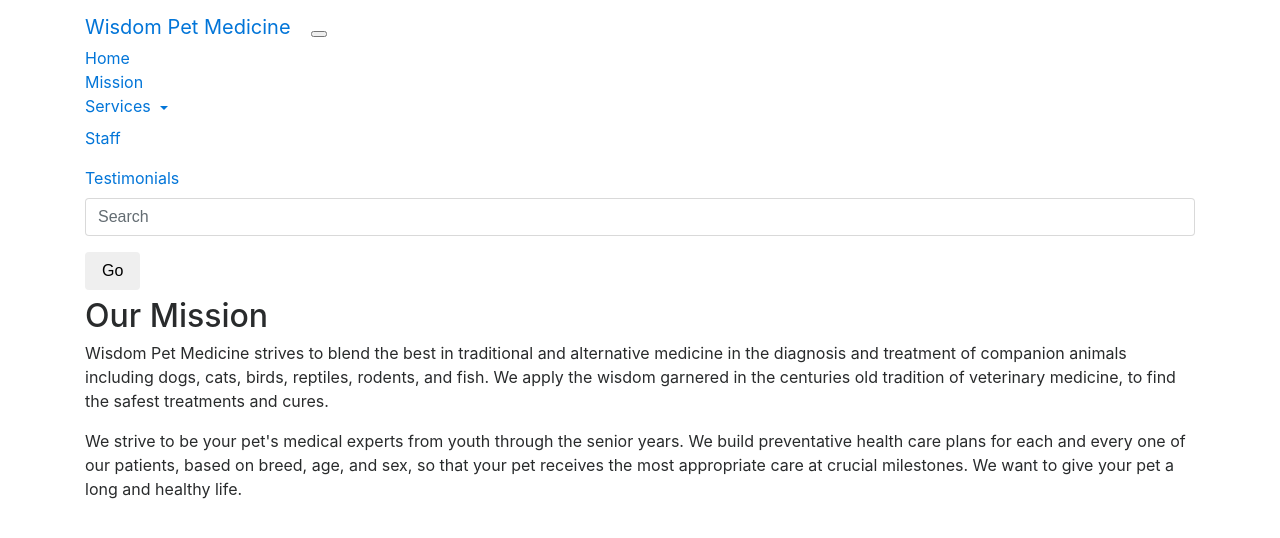
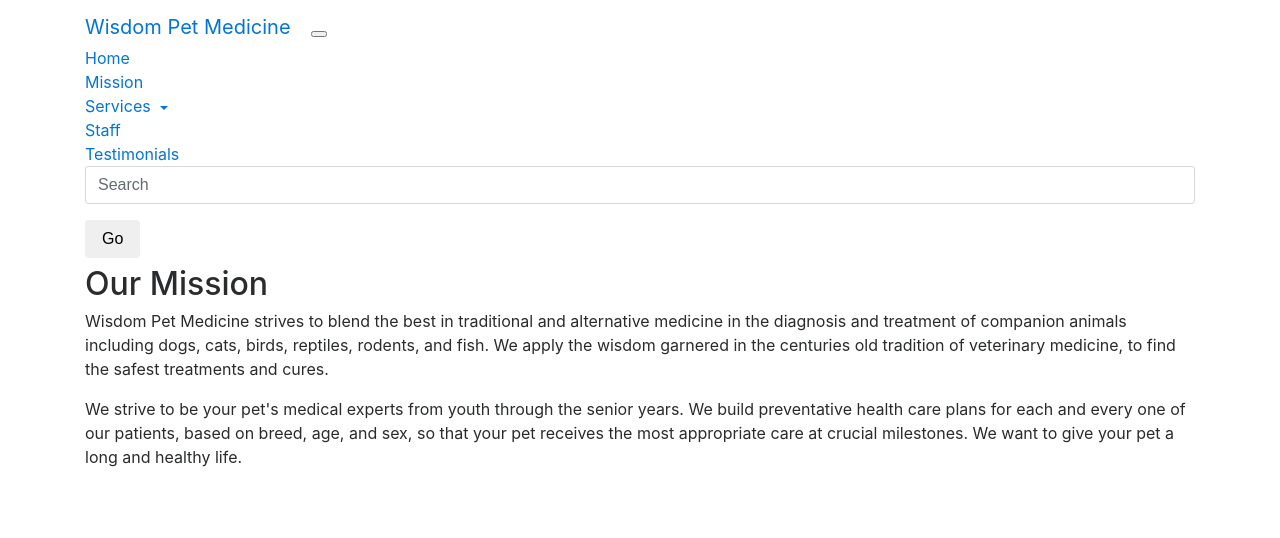
Before and after one commit to planetoftheweb/boot4new, a website: page builds/bootstrap/index.html in a window 1280 px wide. Both pictures are taken after a click on the button "Toggle navigation". Drawn offline with Linux system fonts and the light colour scheme.

Commit message:
took out extra nav-item and nav-link

```diff
--- a/builds/bootstrap/index.html
+++ b/builds/bootstrap/index.html
@@ -42,8 +42,8 @@
             <li><a href="#">Other</a></li>
           </ul>
         </li>
-        <li class="nav-item"><a class="nav-link" href="#">Staff</a></li>
-        <li class="nav-item"><a class="nav-link" href="#">Testimonials</a></li>
+        <li><a href="#">Staff</a></li>
+        <li><a href="#">Testimonials</a></li>
       </ul>
 
       <form class="navbar-form navbar-right">
```
